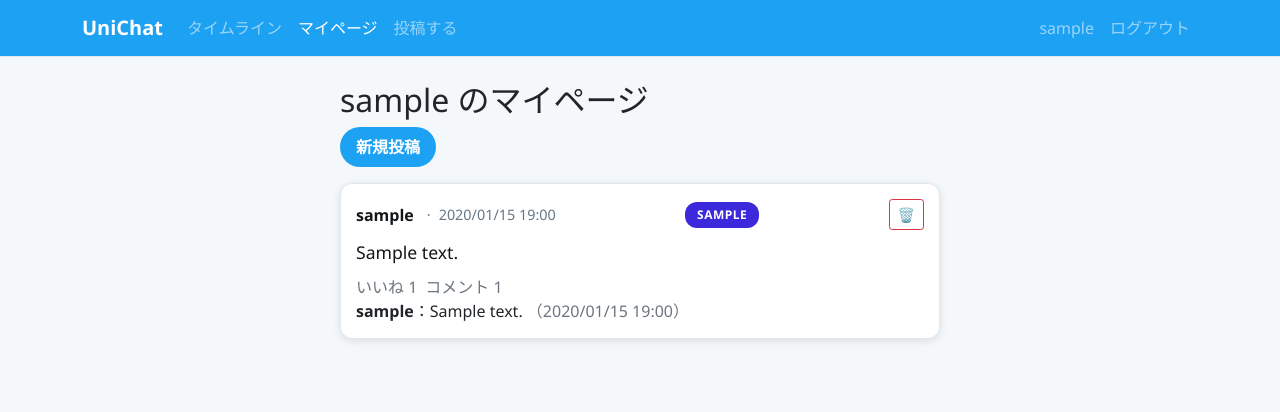
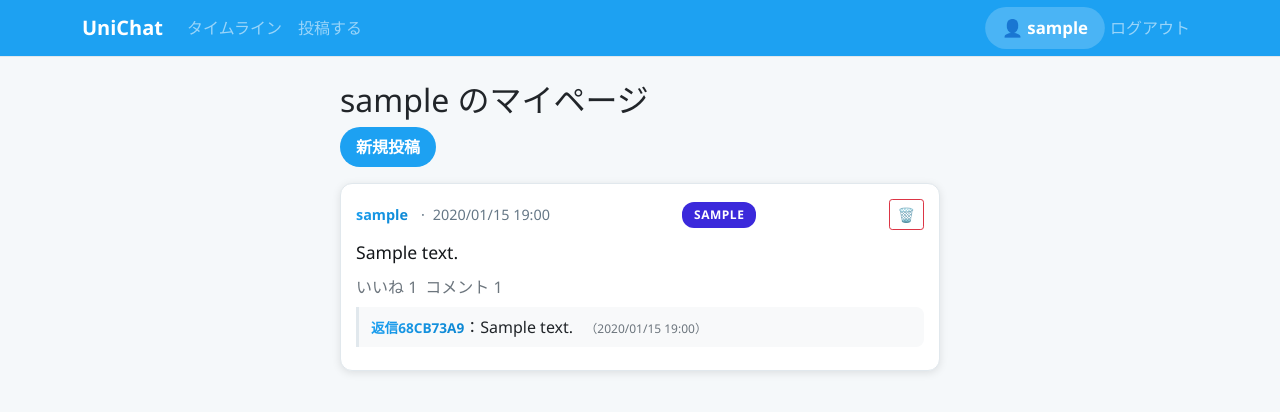
Before and after one commit to soumino99/TrackJob_Hackathon, a Flask app: page /mypage in a window 1280 px wide. Shown: the top 412 px of the page. Run offline with Flask 2, Linux system fonts and the light colour scheme; a user stored in the database is signed in; tables that the repository leaves empty hold one stand-in row (values such as "Sample post").

Commit message:
ヘッダのマイページボタンをユーザ名のボタンに統合 及び匿名IDを投稿ID由来の競合しないハッシュ値に変更(欠番問題の解消)

```diff
--- a/app.py
+++ b/app.py
@@ -1,6 +1,6 @@
 from datetime import datetime
 import pytz
-from flask import Flask, render_template, request, redirect, url_for, flash
+from flask import Flask, render_template, request, redirect, url_for, flash, session
 from flask_sqlalchemy import SQLAlchemy
 from flask_login import (
     LoginManager,
@@ -13,6 +13,8 @@ from flask_login import (
 from werkzeug.security import generate_password_hash, check_password_hash
 import os
 from dotenv import load_dotenv
+import hashlib
+import secrets
 
 load_dotenv()
 
@@ -77,6 +79,17 @@ class Post(db.Model):
     is_deleted = db.Column(db.Boolean, default=False, nullable=False, index=True)
     deleted_at = db.Column(db.DateTime, nullable=True)
 
+    def get_anonymous_id(self):
+        """投稿IDベースの匿名ID生成（投稿ごとに一意）"""
+        secret_key = app.config["SECRET_KEY"]
+        raw_string = f"post-{self.id}-{secret_key}"
+        hash_obj = hashlib.sha256(raw_string.encode())
+        return hash_obj.hexdigest()[:8].upper()
+
+    def get_display_name(self):
+        """表示用の匿名名前を取得"""
+        return f"ポスト{self.get_anonymous_id()}"
+
 
 # いいねモデル
 class Like(db.Model):
@@ -101,15 +114,27 @@ class Comment(db.Model):
     timestamp = db.Column(
         db.DateTime, index=True, default=datetime.utcnow, nullable=False
     )
-    user_id = db.Column(
-        db.Integer, db.ForeignKey("users.id"), nullable=False, index=True
-    )
+    # user_idを削除して完全匿名化
+    session_id = db.Column(
+        db.String(128), nullable=True, index=True
+    )  # セッション識別用
     post_id = db.Column(
         db.Integer, db.ForeignKey("posts.id"), nullable=False, index=True
     )
 
-    user = db.relationship("User", backref=db.backref("comments", lazy="joined"))
+    # userとの関連を削除
     post = db.relationship("Post", backref=db.backref("comments", lazy="dynamic"))
+
+    def get_anonymous_id(self):
+        """コメントIDベースの匿名ID生成（コメントごとに一意）"""
+        secret_key = app.config["SECRET_KEY"]
+        raw_string = f"comment-{self.post_id}-{self.id}-{secret_key}"
+        hash_obj = hashlib.sha256(raw_string.encode())
+        return hash_obj.hexdigest()[:8].upper()
+
+    def get_display_name(self):
+        """表示用の匿名名前を取得"""
+        return f"返信{self.get_anonymous_id()}"
 
 
 @login_manager.user_loader
@@ -341,8 +366,23 @@ def comment(post_id):
     if not content:
         flash("コメント内容を入力してください")
         return redirect(request.referrer or url_for("timeline", channel=post.channel))
-    db.session.add(Comment(content=content, user_id=current_user.id, post_id=post.id))
+
+    # セッションIDを生成（コメント投稿者識別用だが匿名性は保持）
+    comment_session_id = secrets.token_urlsafe(32)
+
+    # コメントの作成（ユーザーとは紐づけない）
+    new_comment = Comment(
+        content=content, post_id=post.id, session_id=comment_session_id
+    )
+    db.session.add(new_comment)
     db.session.commit()
+
+    # セッションにコメントIDを保存（将来的な削除機能用）
+    if "user_comments" not in session:
+        session["user_comments"] = []
+    session["user_comments"].append(new_comment.id)
+    session.permanent = True
+
     return redirect(request.referrer or url_for("timeline", channel=post.channel))
 
 
--- a/static/style.css
+++ b/static/style.css
@@ -27,6 +27,21 @@ body {
 .navbar-brand {
     font-weight: bold;
     color: white !important;
+}
+
+/* ユーザー名リンクのスタイル */
+.nav-link[title="マイページ"] {
+    font-weight: 600;
+    background: rgba(255, 255, 255, 0.1);
+    border-radius: 20px;
+    padding: 0.5rem 1rem !important;
+    transition: all 0.3s ease;
+}
+
+.nav-link[title="マイページ"]:hover,
+.nav-link[title="マイページ"].active {
+    background: rgba(255, 255, 255, 0.2);
+    transform: scale(1.05);
 }
 
 /* チャンネル選択ボタン */
@@ -128,6 +143,21 @@ body {
     font-weight: bold;
     margin-right: 5px;
     color: #14171a;
+    font-family: 'Courier New', monospace;
+    font-size: 0.9rem;
+    background: linear-gradient(135deg, #667eea 0%, #764ba2 100%);
+    -webkit-background-clip: text;
+    -webkit-text-fill-color: transparent;
+    background-clip: text;
+}
+
+/* マイページでの自分の投稿のユーザー名スタイル */
+.post-card .username:not([data-anonymous]) {
+    font-family: 'Segoe UI', Arial, sans-serif;
+    background: linear-gradient(135deg, #1da1f2 0%, #0c85d0 100%);
+    -webkit-background-clip: text;
+    -webkit-text-fill-color: transparent;
+    background-clip: text;
 }
 
 .timestamp {
@@ -294,6 +324,40 @@ body {
     filter: grayscale(0);
 }
 
+/* コメント（返信）の匿名ID */
+.comment {
+    border-left: 3px solid #e1e8ed;
+    padding: 0.5rem 0.75rem;
+    margin: 0.5rem 0;
+    background-color: #f8f9fa;
+    border-radius: 0 8px 8px 0;
+}
+
+.comment strong {
+    font-family: 'Courier New', monospace;
+    font-size: 0.85rem;
+    background: linear-gradient(135deg, #f093fb 0%, #f5576c 100%);
+    -webkit-background-clip: text;
+    -webkit-text-fill-color: transparent;
+    background-clip: text;
+    font-weight: 600;
+}
+
+/* マイページでの自分のコメントのスタイル */
+.comment strong:not([data-anonymous]) {
+    font-family: 'Segoe UI', Arial, sans-serif;
+    background: linear-gradient(135deg, #1da1f2 0%, #0c85d0 100%);
+    -webkit-background-clip: text;
+    -webkit-text-fill-color: transparent;
+    background-clip: text;
+    font-weight: 600;
+}
+
+.comment .text-muted {
+    font-size: 0.75rem;
+    margin-left: 0.5rem;
+}
+
 /* レスポンシブ対応：投稿アクション */
 @media (max-width: 768px) {
     .post-actions {
--- a/templates/base.html
+++ b/templates/base.html
@@ -37,13 +37,6 @@
             </li>
             <li class="nav-item">
               <a
-                class="nav-link {% if request.endpoint == 'mypage' %}active{% endif %}"
-                href="{{ url_for('mypage') }}"
-                >マイページ</a
-              >
-            </li>
-            <li class="nav-item">
-              <a
                 class="nav-link {% if request.endpoint == 'post' %}active{% endif %}"
                 href="{{ url_for('post') }}"
                 >投稿する</a
@@ -52,7 +45,13 @@
           </ul>
           <ul class="navbar-nav">
             <li class="nav-item">
-              <span class="nav-link">{{ current_user.username }}</span>
+              <a
+                class="nav-link {% if request.endpoint == 'mypage' %}active{% endif %}"
+                href="{{ url_for('mypage') }}"
+                title="マイページ"
+              >
+                👤 {{ current_user.username }}
+              </a>
             </li>
             <li class="nav-item">
               <a class="nav-link" href="{{ url_for('logout') }}">ログアウト</a>
@@ -85,3 +84,4 @@
     {% block scripts %}{% endblock %}
   </body>
 </html>
+</html>
--- a/templates/mypage.html
+++ b/templates/mypage.html
@@ -10,7 +10,7 @@ block content %}
   {% if posts %} {% for post in posts %}
   <div class="post-card">
     <div class="post-header">
-      <span class="username">{{ post.author.username }}</span>
+      <span class="username">{{ current_user.username }}</span>
       <span class="timestamp">{{ post.timestamp|jst }}</span>
       <span
         class="channel-label {{ post.channel }}"
@@ -45,7 +45,9 @@ block content %}
     {% set comments_sorted = post.comments.all()|sort(attribute='timestamp') %}
     {% for c in comments_sorted %}
     <div class="comment">
-      <strong>{{ c.user.username }}</strong>：{{ c.content }}
+      {% if c.session_id in session.get('user_comments', []) %}
+      <strong>{{ current_user.username }}</strong>：{{ c.content }} {% else %}
+      <strong>{{ c.get_display_name() }}</strong>：{{ c.content }} {% endif %}
       <span class="text-muted">（{{ c.timestamp|jst }}）</span>
     </div>
     {% endfor %}
--- a/templates/timeline.html
+++ b/templates/timeline.html
@@ -46,7 +46,7 @@
   {% if posts %} {% for post in posts %}
   <div class="post-card">
     <div class="post-header">
-      <span class="username">{{ post.author.username }}</span>
+      <span class="username">{{ post.get_display_name() }}</span>
       <span class="timestamp">{{ post.timestamp|jst }}</span>
       <span
         class="channel-label {{ post.channel }}"
@@ -111,7 +111,7 @@
     {% set comments_sorted = post.comments.all()|sort(attribute='timestamp') %}
     {% for c in comments_sorted %}
     <div class="comment">
-      <strong>{{ c.user.username }}</strong>：{{ c.content }}
+      <strong>{{ c.get_display_name() }}</strong>：{{ c.content }}
       <span class="text-muted">（{{ c.timestamp|jst }}）</span>
     </div>
     {% endfor %}
```
Also changed, not shown: README.md.
